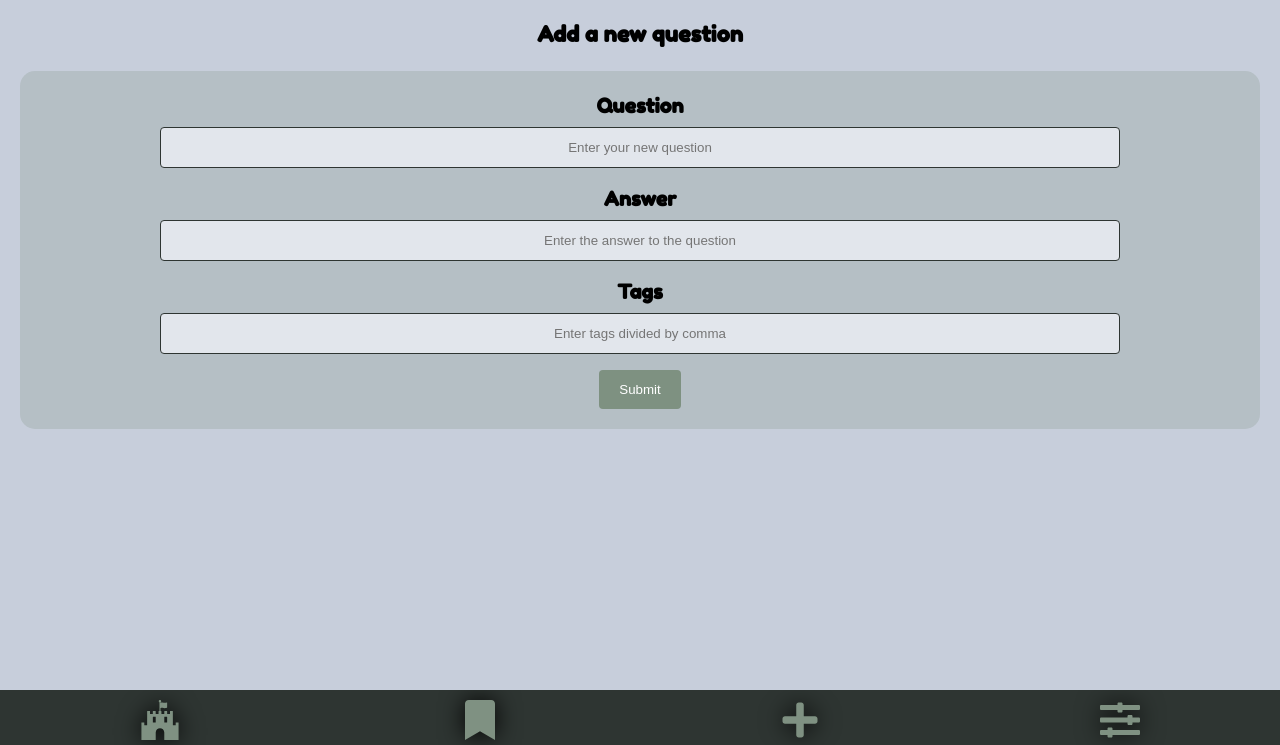
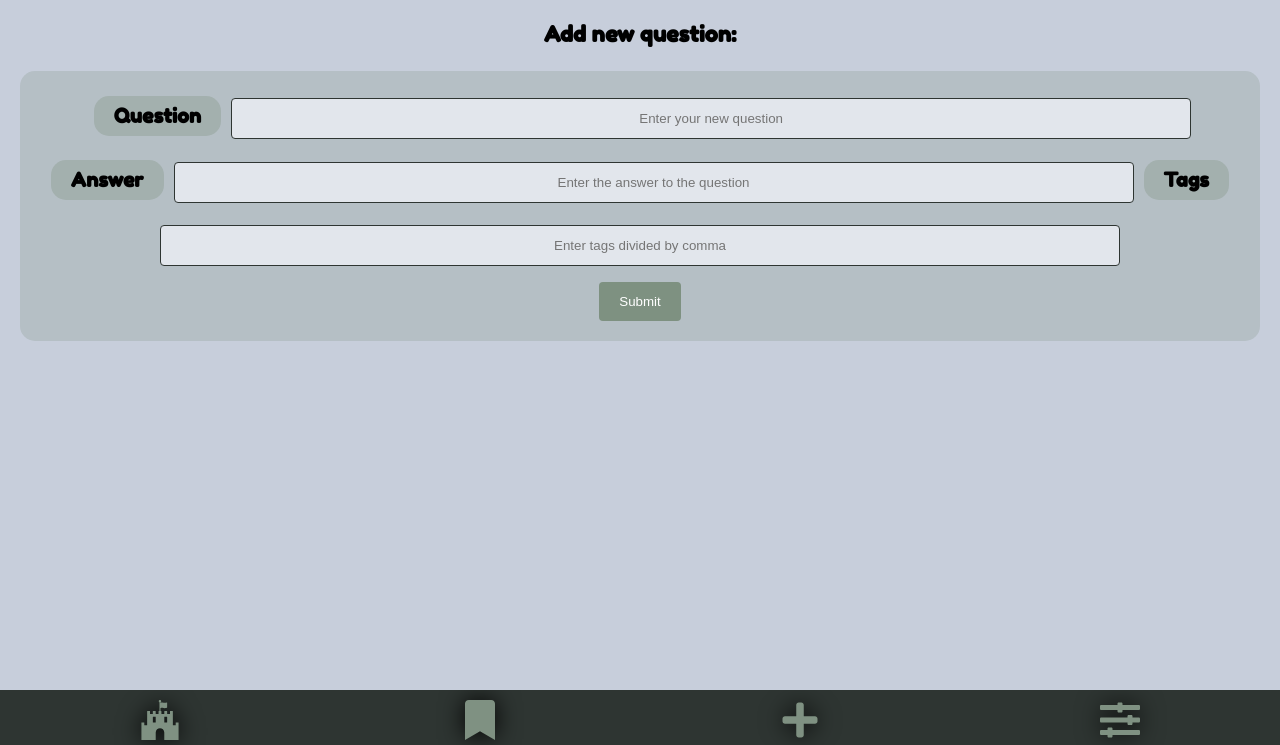
Before and after one commit to luziehtan/quiz-app, a website: page create-new.html in a window 1280 px wide. Shown: the part 55-800 px from the top of the page. Drawn offline with Linux system fonts and the light colour scheme.

Commit message:
Change style

```diff
--- a/create-new.html
+++ b/create-new.html
@@ -17,7 +17,7 @@
     </header>
     <main class="app-grid__content">
       <div class="create-new">
-        <h2>Add a new question</h2>
+        <h2>Add new question:</h2>
         <form class="create-new__container">
           <h3>Question</h3>
           <input type="text"name="question" placeholder="Enter your new question">
--- a/styles/_base.css
+++ b/styles/_base.css
@@ -21,10 +21,14 @@ h2 {
 }
 
 h3 {
+  display: inline-block;
   font-family: 'Fredoka One', cursive;
   font-size: 20px;
   text-align: center;
-  margin: 0;
+  margin: 5px;
+  padding: 5px 20px;
+  background: var(--color-lightgreen);
+  border-radius: 15px;
 }
 
 button {
```
